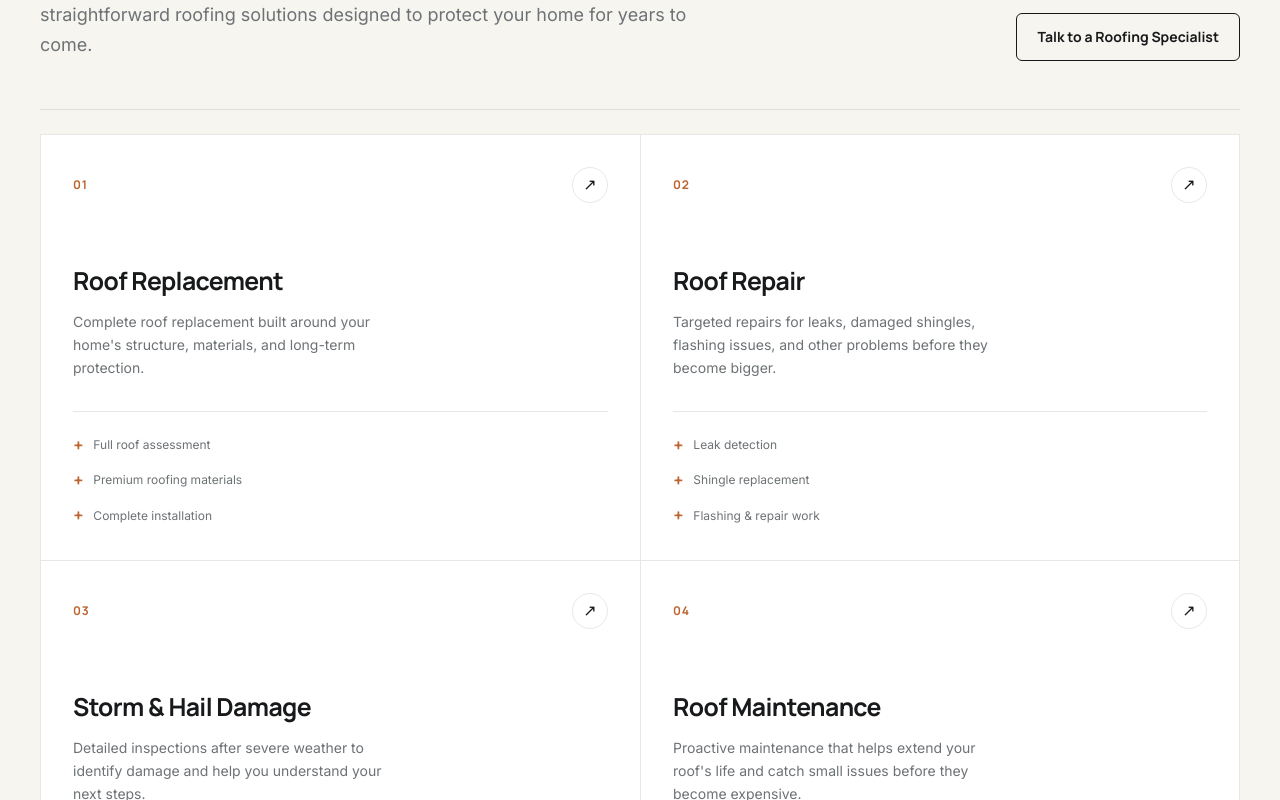
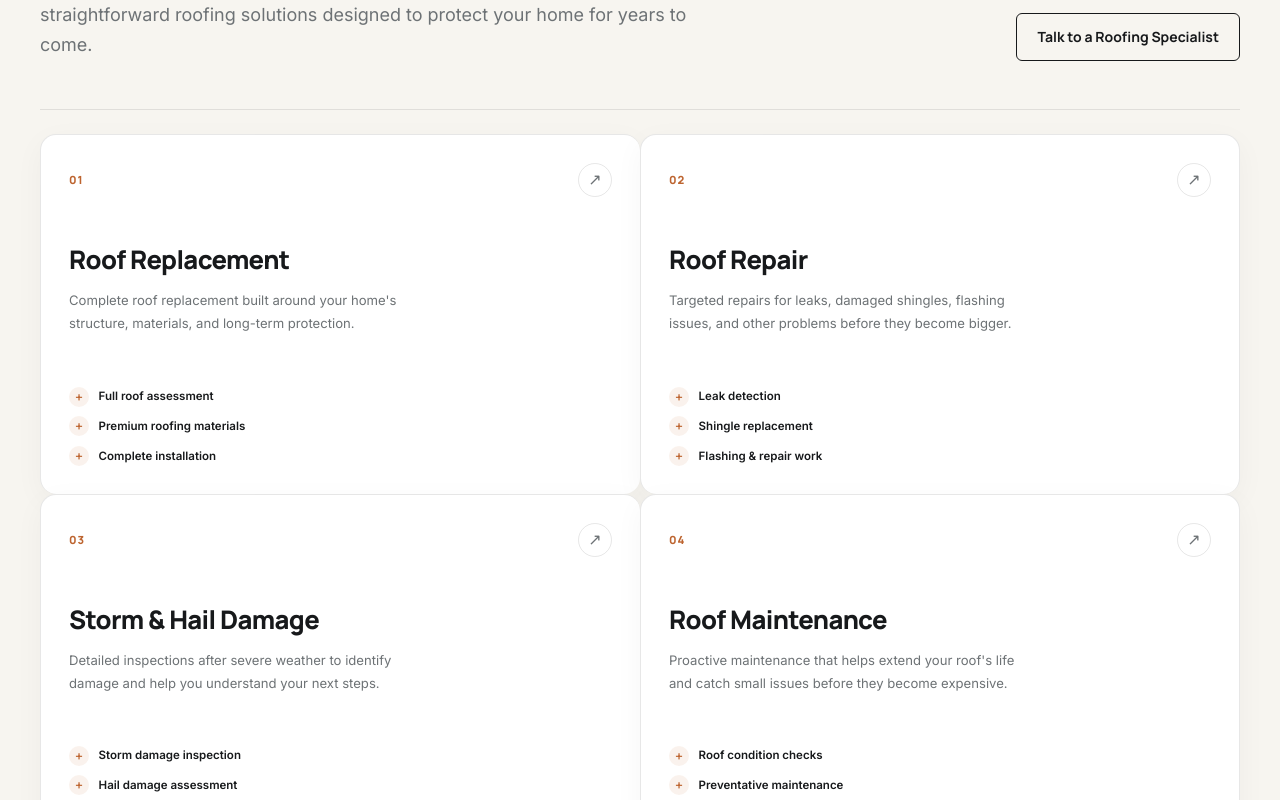
Before and after one commit to seeratfatimaworks-blip/North-Peak-Roofing, a React (Vite) app: page / in a window 1280 px wide. Shown: the part 1340-2140 px from the top of the page. Built offline with nearby package versions, Linux system fonts and the light colour scheme.

Commit message:
Refine Service card

```diff
--- a/src/components/home/ServiceCard.css
+++ b/src/components/home/ServiceCard.css
@@ -1,33 +1,44 @@
 .service-card {
     position: relative;
 
-    min-height: 390px;
+    min-height: 360px;
 
     display: flex;
     flex-direction: column;
 
-    padding: 2rem;
+    padding: 1.75rem;
 
     border: 1px solid var(--border-light);
+    border-radius: var(--radius-lg);
 
     background: var(--color-white);
 
+    box-shadow:
+        0 8px 30px rgba(17, 19, 21, 0.04);
+
     transition:
         transform var(--transition-normal),
-        border-color var(--transition-normal),
-        box-shadow var(--transition-normal);
+        box-shadow var(--transition-normal),
+        border-color var(--transition-normal);
+
 }
+
+/* =========================
+HOVER
+========================= */
 
 .service-card:hover {
     transform: translateY(-5px);
 
-    border-color: rgba(201, 107, 50, 0.35);
+    border-color: rgba(201, 107, 50, 0.28);
 
-    box-shadow: 0 20px 50px rgba(17, 19, 21, 0.08);
+    box-shadow:
+        0 18px 45px rgba(17, 19, 21, 0.08);
+
 }
 
 /* =========================
-   TOP
+TOP
 ========================= */
 
 .service-card__top {
@@ -40,14 +51,20 @@
     color: var(--color-copper);
 
     font-family: var(--font-heading);
-    font-size: 0.75rem;
-    font-weight: 700;
+    font-size: 0.7rem;
+    font-weight: 800;
+
     letter-spacing: 0.08em;
+
 }
 
+/* =========================
+ARROW
+========================= */
+
 .service-card__arrow {
-    width: 36px;
-    height: 36px;
+    width: 34px;
+    height: 34px;
 
     display: grid;
     place-items: center;
@@ -55,97 +72,153 @@
     border: 1px solid var(--border-light);
     border-radius: 50%;
 
-    color: var(--color-charcoal);
+    color: var(--color-muted);
 
     font-size: 1rem;
 
     transition:
-        background-color var(--transition-normal),
-        color var(--transition-normal),
-        transform var(--transition-normal);
+        background var(--transition-fast),
+        border-color var(--transition-fast),
+        color var(--transition-fast),
+        transform var(--transition-fast);
+
 }
 
 .service-card:hover .service-card__arrow {
-    background: var(--color-copper);
-    color: var(--color-white);
+    background: rgba(201, 107, 50, 0.08);
+
+    border-color: rgba(201, 107, 50, 0.3);
+
+    color: var(--color-copper);
 
     transform: translate(2px, -2px);
+
 }
 
 /* =========================
-   CONTENT
+CONTENT
 ========================= */
 
 .service-card__content {
-    margin-top: auto;
-    padding-top: 4rem;
+    margin-top: 3rem;
 }
 
 .service-card__content h3 {
-    max-width: 300px;
+    max-width: 320px;
+
+    color: var(--color-charcoal);
 
     font-family: var(--font-heading);
-    font-size: 1.55rem;
-    font-weight: 700;
-    line-height: 1.15;
+    font-size: clamp(1.35rem, 2vw, 1.65rem);
+    font-weight: 800;
+
+    line-height: 1.2;
     letter-spacing: -0.025em;
+
 }
 
 .service-card__content p {
-    max-width: 320px;
+    max-width: 360px;
 
-    margin-top: 0.9rem;
+    margin-top: 0.85rem;
 
     color: var(--color-muted);
 
-    font-size: 0.875rem;
-    line-height: 1.65;
+    font-size: 0.82rem;
+    line-height: 1.75;
+
 }
 
 /* =========================
-   FEATURES
+FEATURES
 ========================= */
 
 .service-card__features {
     display: flex;
     flex-direction: column;
+
     gap: 0.6rem;
 
-    margin-top: 2rem;
-    padding-top: 1.25rem;
+    margin-top: auto;
+    padding-top: 2rem;
 
-    border-top: 1px solid var(--border-light);
 }
 
 .service-card__features li {
     display: flex;
     align-items: center;
+
     gap: 0.6rem;
 
-    color: var(--color-muted);
+    color: var(--color-charcoal);
 
-    font-size: 0.75rem;
+    font-size: 0.72rem;
+    font-weight: 600;
+
 }
 
 .service-card__features li span {
+    width: 20px;
+    height: 20px;
+
+    display: grid;
+    place-items: center;
+
+    flex: 0 0 auto;
+
+    border-radius: 50%;
+
+    background: rgba(201, 107, 50, 0.09);
+
     color: var(--color-copper);
 
-    font-size: 1rem;
-    font-weight: 600;
+    font-size: 0.8rem;
+    font-weight: 500;
+
 }
 
 /* =========================
-   MOBILE
+TABLET
+========================= */
+
+@media (max-width: 850px) {
+
+    .service-card {
+        min-height: 330px;
+    }
+
+    .service-card__content {
+        margin-top: 2.5rem;
+    }
+
+
+}
+
+/* =========================
+MOBILE
 ========================= */
 
 @media (max-width: 600px) {
+
     .service-card {
-        min-height: 340px;
+        min-height: 320px;
 
         padding: 1.5rem;
+
+        border-radius: var(--radius-md);
     }
 
     .service-card__content {
-        padding-top: 3rem;
+        margin-top: 2.25rem;
     }
+
+    .service-card__content h3 {
+        font-size: 1.3rem;
+    }
+
+    .service-card__features {
+        padding-top: 1.5rem;
+    }
+
+
 }
```
